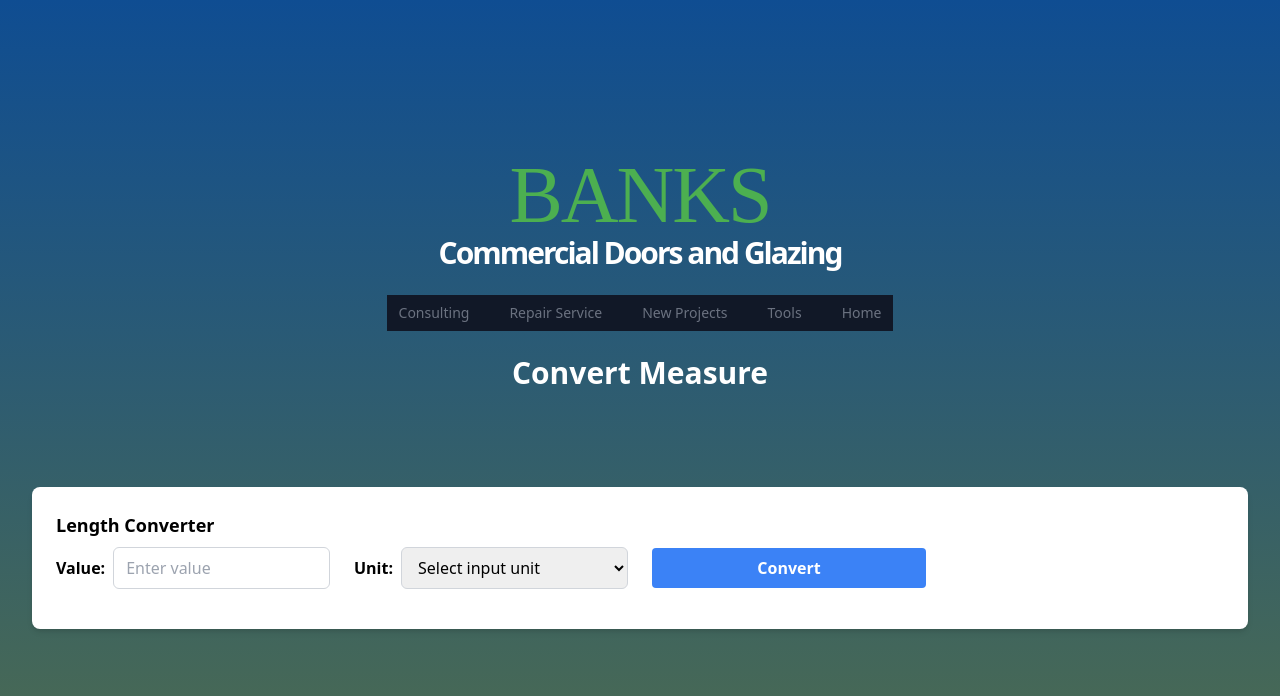
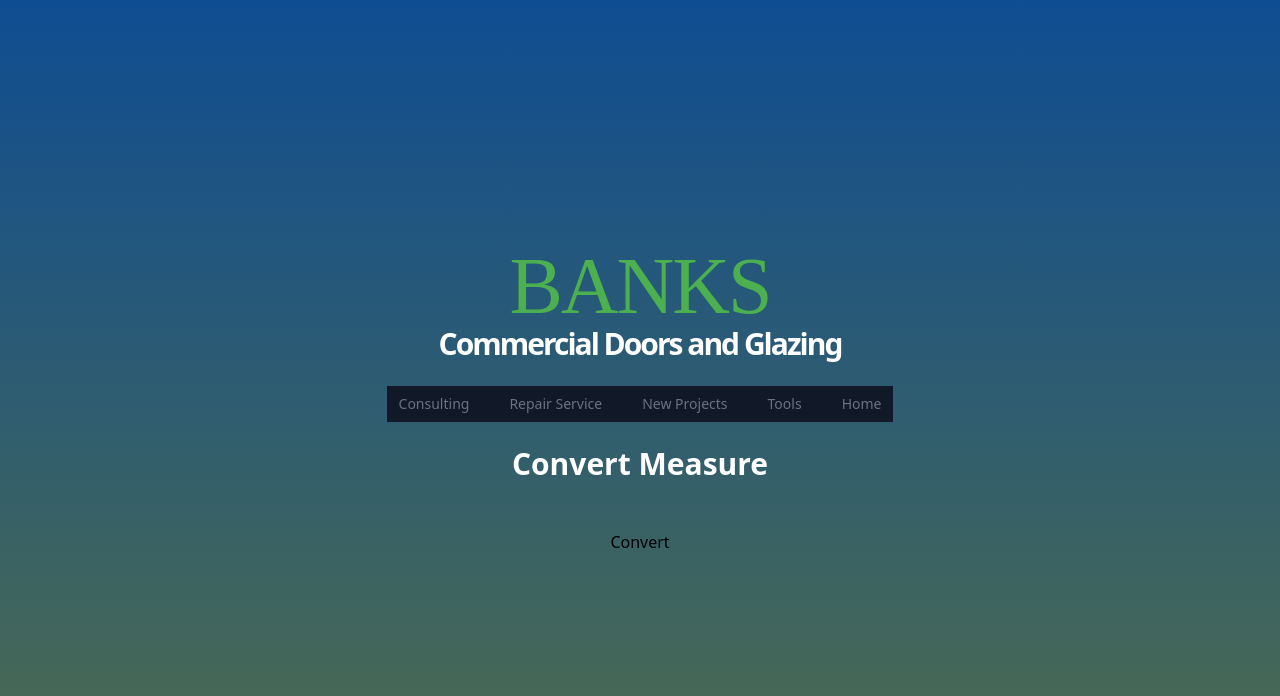
Before and after one commit to uniMatedev/banks, a Next.js app: page /convert-measure in a window 1280 px wide. Shown: the top 696 px of the page. Built offline with nearby package versions, Linux system fonts and the light colour scheme.

Commit message:
testing back end update

```diff
--- a/pages/components/LengthConverter.tsx
+++ b/pages/components/LengthConverter.tsx
@@ -1,120 +1,39 @@
-import { useState } from "react";
+import React, { useState } from "react";
 
-const apiUrl = process.env.NEXT_PUBLIC_CONVERTER_API_URL;
+const LengthConverter = () => {
 
-interface InputValue {
-    value: number;
-    unit: string;
+  const [converted, setConverted] = useState({});
+
+  const handleConvert = async () => {
+    try {
+      const response = await fetch('https://agile-chamber-63259-f06a567fe59d.herokuapp.com/api/convert/length/', {
+        method: "POST",
+        body: JSON.stringify({
+          value: 10,
+          unit: 'meters'
+        })
+      });
+      const data = await response.json();
+      setConverted(data);
+
+    } catch (error) {
+      console.log(error);
+    }
   }
 
-const LengthConverter = () => {
-    const [value, setValue] = useState("");
-    const [inputUnit, setInputUnit] = useState("");
-    const [convertedValues, setConvertedValues] = useState({});
+  return (
+    <div>
+      <button onClick={handleConvert}>Convert</button>
 
-    const convertLength = async () => {
-        try {
-            const response = await fetch(
-                apiUrl,
-                {
-                    method: "POST",
-                    headers: {
-                        "Content-Type": "application/x-www-form-urlencoded",
-                    },
-                    body: new URLSearchParams({
-                        value,
-                        input_unit: inputUnit,
-                    }).toString(),
-                }
-            );
-
-            if (!response.ok) {
-                throw new Error("Conversion failed");
-            }
-
-            const data = await response.json();
-            const convertedValues = data?.converted_values;
-            setConvertedValues(convertedValues);
-        } catch (error) {
-            console.error(error);
-            setConvertedValues({});
-        }
-    };
-
-    return (
-        <div className="container mx-auto mt-8 p-4">
-            <div className="bg-white rounded-lg shadow-md p-6">
-                <h2 className="text-lg font-bold mb-2">Length Converter</h2>
-                <div className="grid grid-cols-4 gap-6 mb-4">
-                    <div className="col-span-1">
-                        <div className="flex items-center">
-                            <label className="font-semibold mr-2">Value:</label>
-                            <input
-                                type="number"
-                                value={value}
-                                onChange={(e) => setValue(e.target.value)}
-                                placeholder="Enter value"
-                                className="border border-gray-300 px-3 py-2 rounded-md w-full"
-                            />
+      <div>
+        {Object.keys(converted).map(unit => (
+          <div key={unit}>
+            {unit}: {converted[unit]}
           </div>
-                    </div>
-                    <div className="col-span-1">
-                        <div className="flex items-center">
-                            <label className="font-semibold mr-2">Unit:</label>
-                            <select
-                                value={inputUnit}
-                                onChange={(e) => setInputUnit(e.target.value)}
-                                className="border border-gray-300 px-3 py-2 rounded-md w-full"
-                            >
-                                <option value="">Select input unit</option>
-                                <option value="feet">feet</option>
-                                <option value="inches">inches</option>
-                                <option value="yards">yards</option>
-                                <option value="meters">meters</option>
-                                <option value="centimeters">centimeters</option>
-                                <option value="millimeters">millimeters</option>
-                            </select>
-                        </div>
-                    </div>
-
-                    <div className="col-span-1 flex items-center justify-center">
-                        <button
-                            className="bg-blue-500 hover:bg-blue-700 text-white font-bold py-2 px-4 rounded w-full"
-                            onClick={convertLength}
-                        >
-                            Convert
-                        </button>
-                    </div>
-                </div>
-                <div>
-                    {Object.keys(convertedValues).length > 0 && (
-                        <div className="mt-4">
-                            <h4 className="font-semibold mb-2">Converted values:</h4>
-                            <ul className="list-disc pl-6">
-                                {Object.entries(convertedValues).map(([unit, value]) => {
-                                    const isInput = unit === "input";
-                                    if (isInput && typeof value === "object" && value !== null) {
-                                        const inputValue = value as InputValue;
-                                        return (
-                                            <li key={unit} className="mb-1">
-                                                {`${inputValue.value} ${inputValue.unit}`}
-                                            </li>
-                                        );
-                                    } else {
-                                        return (
-                                            <li key={unit} className="mb-1">
-                                                {`${unit}: ${value}`}
-                                            </li>
-                                        );
-                                    }
-                                })}
-                            </ul>
-                        </div>
-                    )}
-                </div>
+        ))}
       </div>
     </div>
   );
-};
+}
 
 export default LengthConverter;
```
Also changed, not shown: pages/index.tsx (+1 -7 lines), 1 other file (tests, documents, lock files or other folders). Lines whose indentation alone changed are shown as unchanged.
